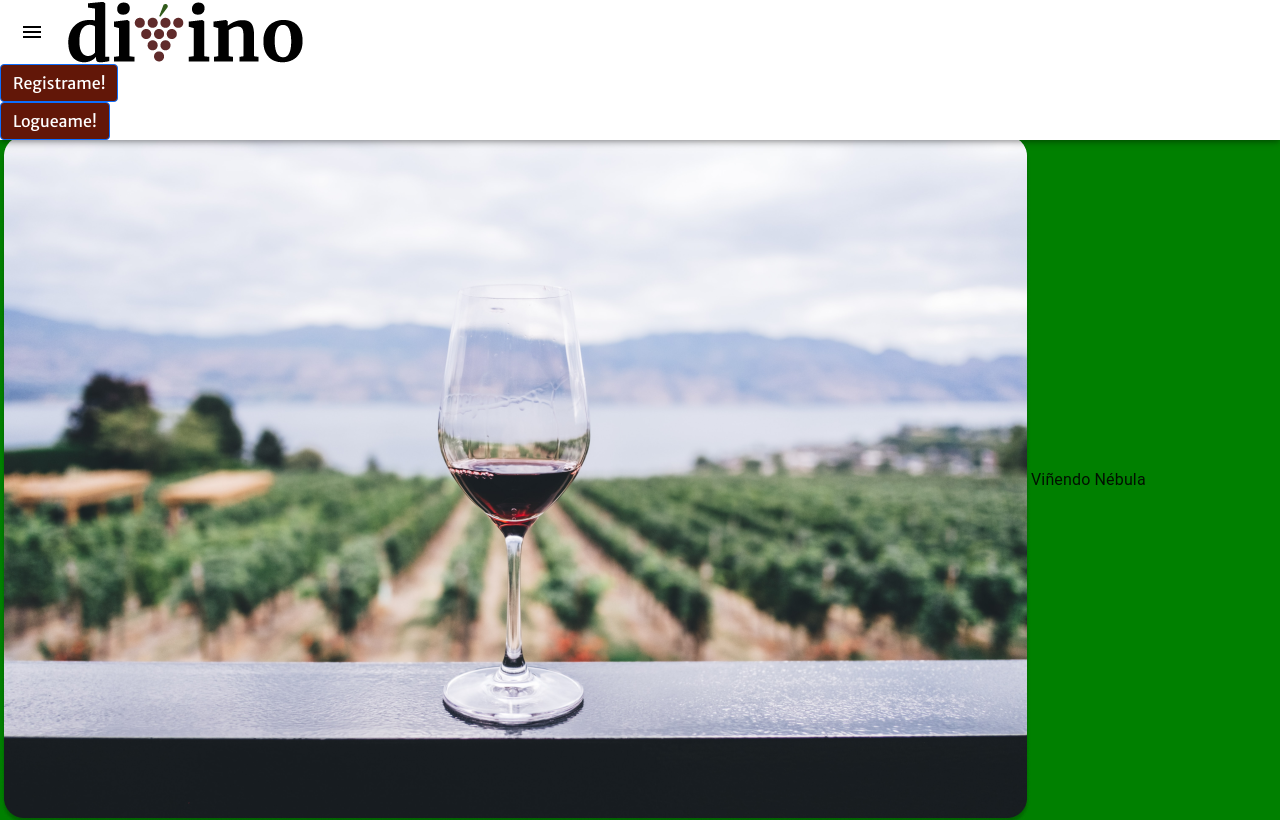
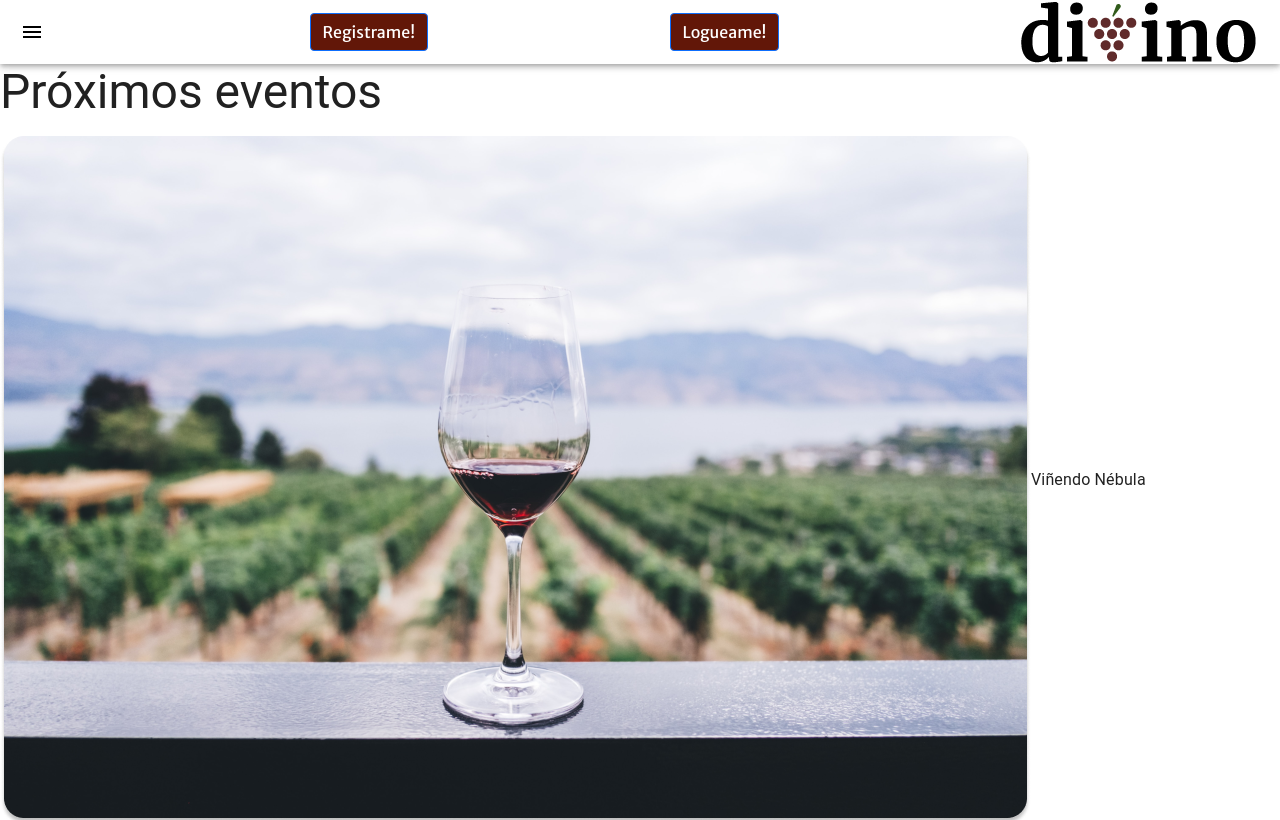
Before and after one commit to No-Country/c4-g21-divinoF, a React (Create React App) app: page / in a window 1280 px wide. Shown: the top 820 px of the page. Built offline with nearby package versions, Linux system fonts and the light colour scheme.

Commit message:
landing styles: logo posisionate to right. Botons register and login posicionate and fixed extents. section colors altern.

```diff
--- a/src/components/Content.js
+++ b/src/components/Content.js
@@ -26,9 +26,10 @@ const DrawerHeader = styled("div")(({ theme }) => ({
 
 const Content = () => {
     return (
-        <div>
+        <div className="container" >
             <DrawerHeader />
             <div>
+
                 <Typography paragraph variant="h3">
                     Próximos eventos
                 </Typography>
@@ -53,7 +54,7 @@ const Content = () => {
             </div>
             <div>
                 <Typography variant="h4">Bodegas destacadas</Typography>
-                <div>
+
                     <Typography>
                         Desde sus inicios, la bodega persigue un camino
                         fuertemente marcado por su obsesión y respeto por la
@@ -62,8 +63,8 @@ const Content = () => {
                         necesaria entre la tierra y la copa.
                     </Typography>
                     <img src={Bodega1} alt="icon" />
-                </div>
-                <div>
+
+
                     <Typography>
                         Nuestros vinos tienen un delicado equilibrio entre
                         azúcar y acidez. Las uvas blancas nos regalan vinos
@@ -74,7 +75,7 @@ const Content = () => {
                         la tierra patagónica.
                     </Typography>
                     <img src={Bodega2} alt="icon" />
-                </div>
+
             </div>
 
             <div>
--- a/src/components/PersistentDrawerLeft.js
+++ b/src/components/PersistentDrawerLeft.js
@@ -78,18 +78,19 @@ export default function PersistentDrawerLeft() {
                     >
                         <MenuIcon />
                     </IconButton>
-                    <Typography variant="h6" noWrap component="div">
+                    <Link to="/register">
+                        <button className="btn btn-primary">Registrame!</button>
+                    </Link>
+                    <Link to="/login">
+                        <button className="btn btn-primary">Logueame!</button>
+                    </Link>
+                    <Typography variant="h6" noWrap component="div" >
                         <Link to="/">
                             <img src={image} alt="icon" />
                         </Link>
                     </Typography>
                 </Toolbar>
-                <Link to="/register">
-                    <button className="btn btn-primary">Registrame!</button>
-                </Link>
-                <Link to="/login">
-                    <button className="btn btn-primary">Logueame!</button>
-                </Link>
+
             </AppBar>
             <Drawer
                 sx={{
@@ -142,6 +143,8 @@ export default function PersistentDrawerLeft() {
                         </ListItem>
                     ))}
                 </List>
+
+
             </Drawer>
         </Box>
     );
--- a/src/styles/styles.css
+++ b/src/styles/styles.css
@@ -7,7 +7,7 @@
 .App{
     max-width: 100vw;
     min-height: 100vh;
-    background-color: green;
+    /* background-color: green; */
 }
 .div-bg {
     display: flex;
@@ -34,6 +34,29 @@ input {
     color: #fff !important;
 }
 .drawer{
+    display: flex;
     background-color: #fff !important;
     color:black !important;
+    justify-content: space-between !important;
 }
+.DrawerSyles{
+    display: flex;
+    justify-content: space-between;
+}
+
+div.container{
+    margin: 0;
+    padding: 0;
+    max-width: 100%;
+    min-height: 100%;
+}
+
+div.container div:nth-child(odd) {
+     background: rgba(158, 163, 169, 0.33) !important;
+
+     margin: 0px 0 ;
+}
+div.container div:nth-child(even) {
+    background: #fff !important;
+
+}
```
